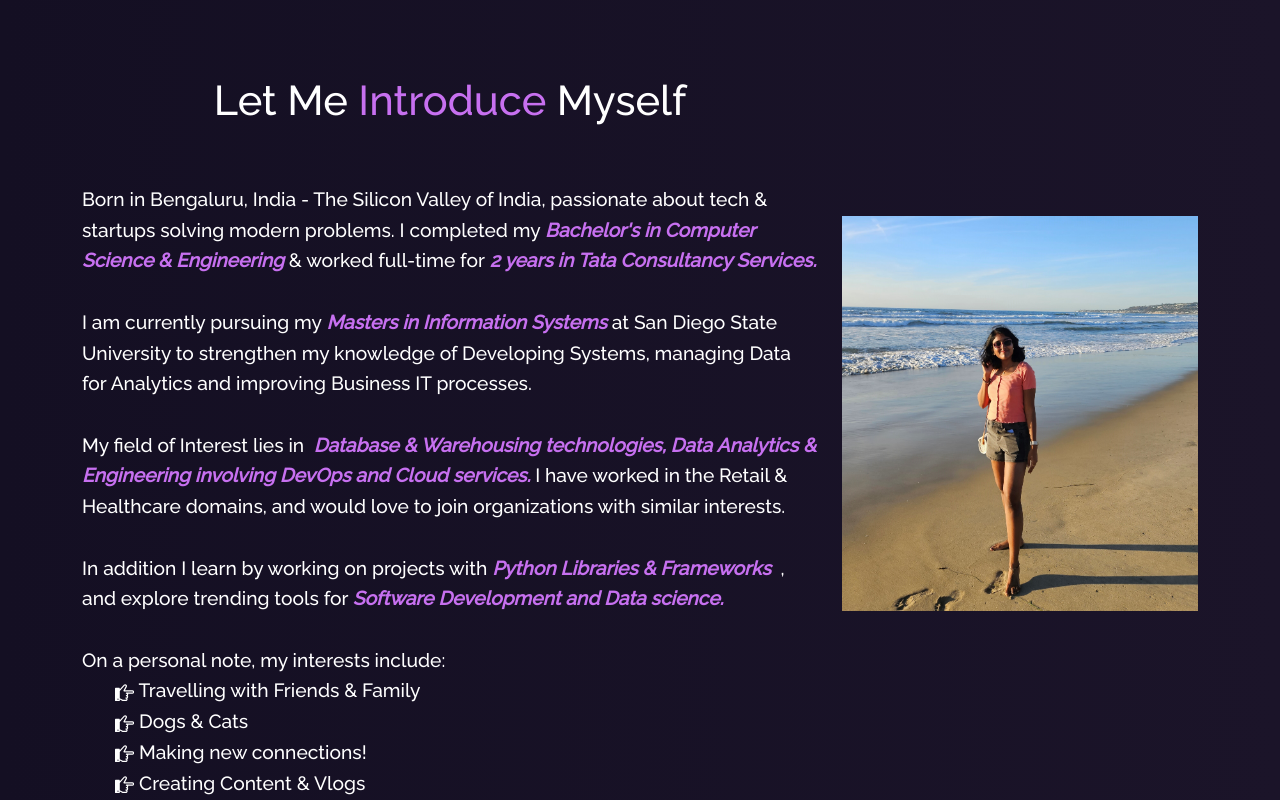
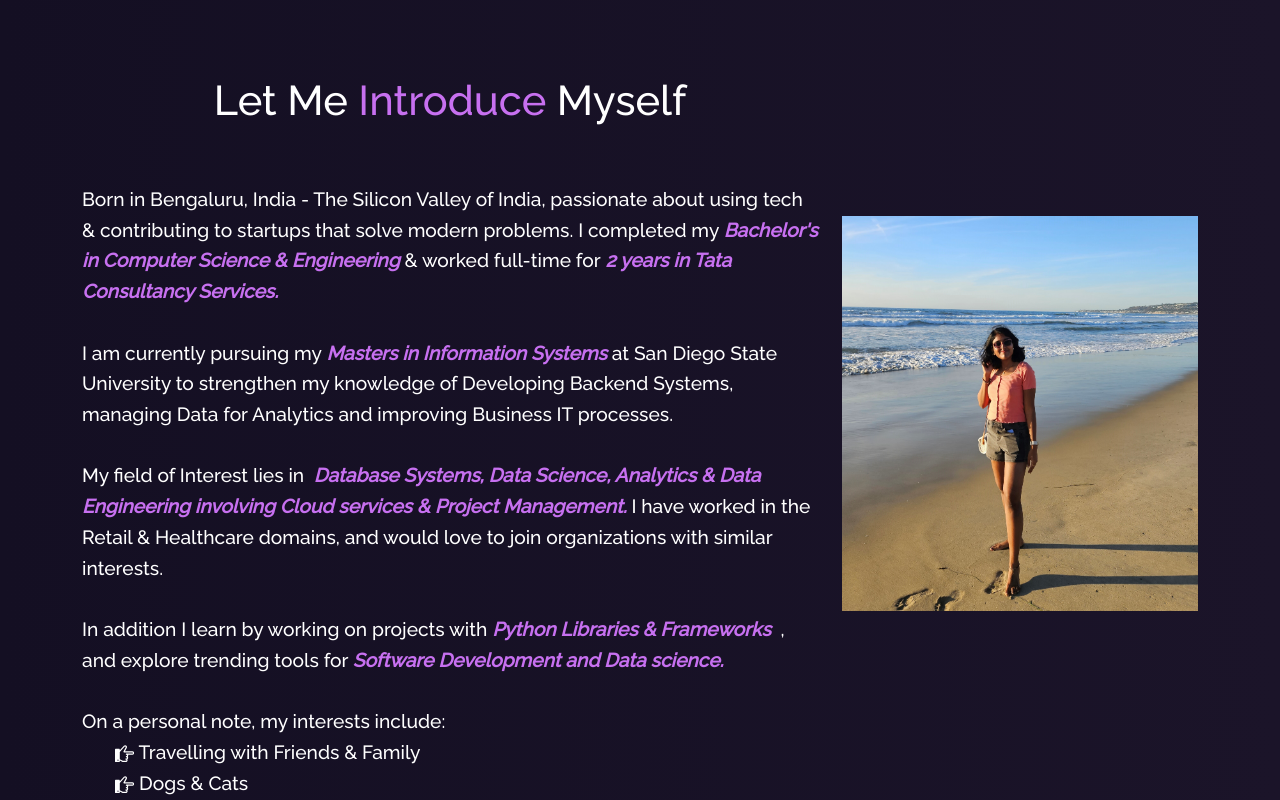
Before and after one commit to roshinip21/rosh_portfolio, a React (Create React App) app: page / in a window 1280 px wide. Shown: the part 800-1600 px from the top of the page. Built offline with nearby package versions, Linux system fonts and the light colour scheme.

Commit message:
Desc Home2.js

```diff
--- a/src/components/Home/Home2.js
+++ b/src/components/Home/Home2.js
@@ -18,18 +18,18 @@ function Home2() {
               Let Me <span className="purple"> Introduce </span> Myself
             </h1>
             <p className="home-about-body" style={{textAlign:"left"}}>
-            Born in Bengaluru, India - The Silicon Valley of India, passionate about tech & startups solving modern problems.
+            Born in Bengaluru, India - The Silicon Valley of India, passionate about using tech & contributing to startups that solve modern problems.
               I completed my <b className="purple"><i>Bachelor's in Computer Science & Engineering </i> </b> & worked full-time for<b className="purple"><i> 2 years in Tata Consultancy Services.</i></b>
               <br />
               <br /> I am currently pursuing my <i>
                 <b className="purple"> Masters in Information Systems  </b></i> at San Diego State University
-               to strengthen my knowledge of Developing Systems, managing Data for Analytics and improving Business IT processes.
+               to strengthen my knowledge of Developing Backend Systems, managing Data for Analytics and improving Business IT processes.
 
               <br />
               <br />
               My field of Interest lies in &nbsp;
               <i>
-                <b className="purple">Database & Warehousing technologies, Data Analytics & Engineering involving DevOps and Cloud services. </b>
+                <b className="purple">Database Systems, Data Science, Analytics & Data Engineering involving Cloud services & Project Management. </b>
                 {" "}
                 <b className="purple">
 
```
